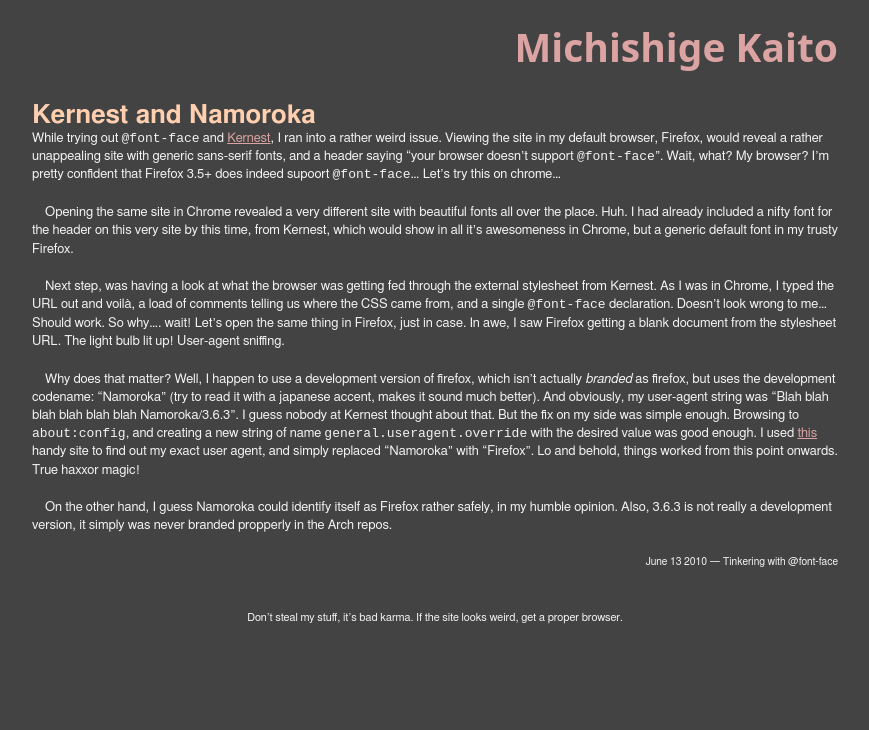
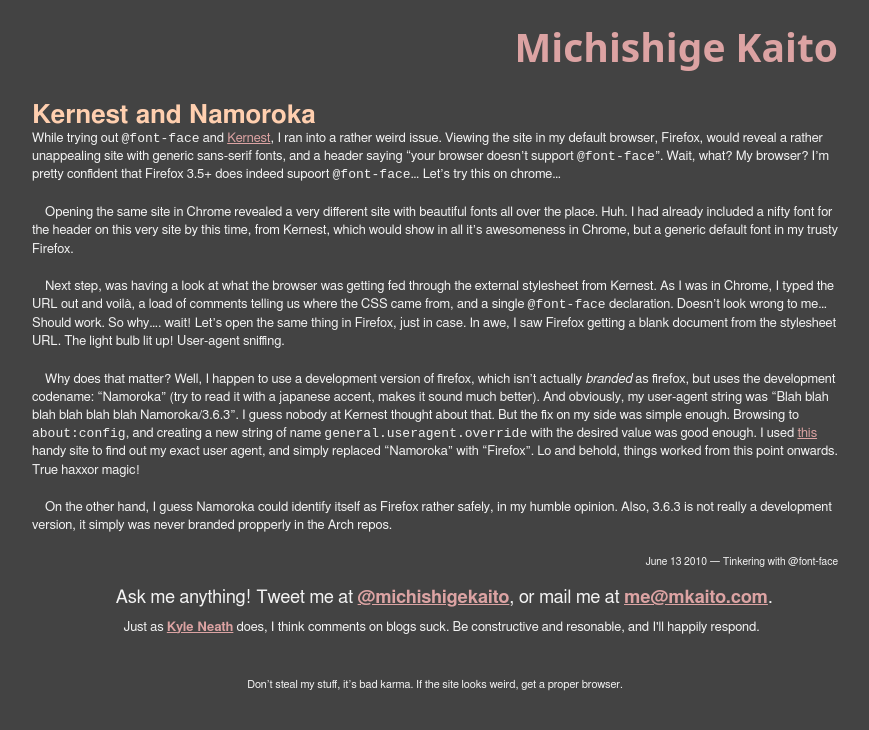
Before and after one commit to mkaito/mkaito.github.com, a Jekyll site: the page built from _posts/2010-06-13-kernest-namoroka.mkd, in a window 1280 px wide. Shown: the top 730 px of the page, without its empty margins (205-1074 px from the left). Built offline with Jekyll 4.4.1, drawn with Linux system fonts in a browser that asks for light colours; some web fonts are replaced; Markdown is read by kramdown in place of the engine named in the settings.

Commit message:
Added a footer message about comments

```diff
--- a/_layouts/post.html
+++ b/_layouts/post.html
@@ -9,5 +9,9 @@ layout: default
     </hgroup>
   </header>
   {{ content }}
-  <footer><p>{{ page.date | date: "%B %d %Y " }} &mdash; {{ page.meta }}</p></footer>
+  <footer>
+    <p>{{ page.date | date: "%B %d %Y " }} &mdash; {{ page.meta }}</p>
+    <p class="askme">Ask me anything! Tweet me at <a href="http://twitter.com/michishigekaito">@michishigekaito</a>, or mail me at <a href="mailto:me@mkaito.com">me@mkaito.com</a>.</p>
+    <p>Just as <a href="http://warpspire.com/ask/">Kyle Neath</a> does, I think comments on blogs suck. Be constructive and resonable, and I'll happily respond.</p>
+  </footer>
 </article>
--- a/css/style.css
+++ b/css/style.css
@@ -156,7 +156,10 @@ article hgroup         { position: relative; }
 article hgroup h1      { position: absolute; left: 0; bottom: 0; }
 article hgroup h2      { font-size: 1.2em; font-weight: 100;
 			 position: absolute; right: 0; bottom: 0; }
-article footer p       { text-align: right; font-size: 0.8em;}
+article footer p:first-child { text-align: right; font-size: 0.8em;}
+article footer p.askme { font-size: 1.4em; text-align: center; padding 1em; }
+article footer p a { font-weight: bold; }
+article footer p:last-child { text-align: center; font-size: 1em; margin-top: -1.5em; }
 
 section header { position: relative; overflow: visible; }
 section header h1 { display: inline; }
```
